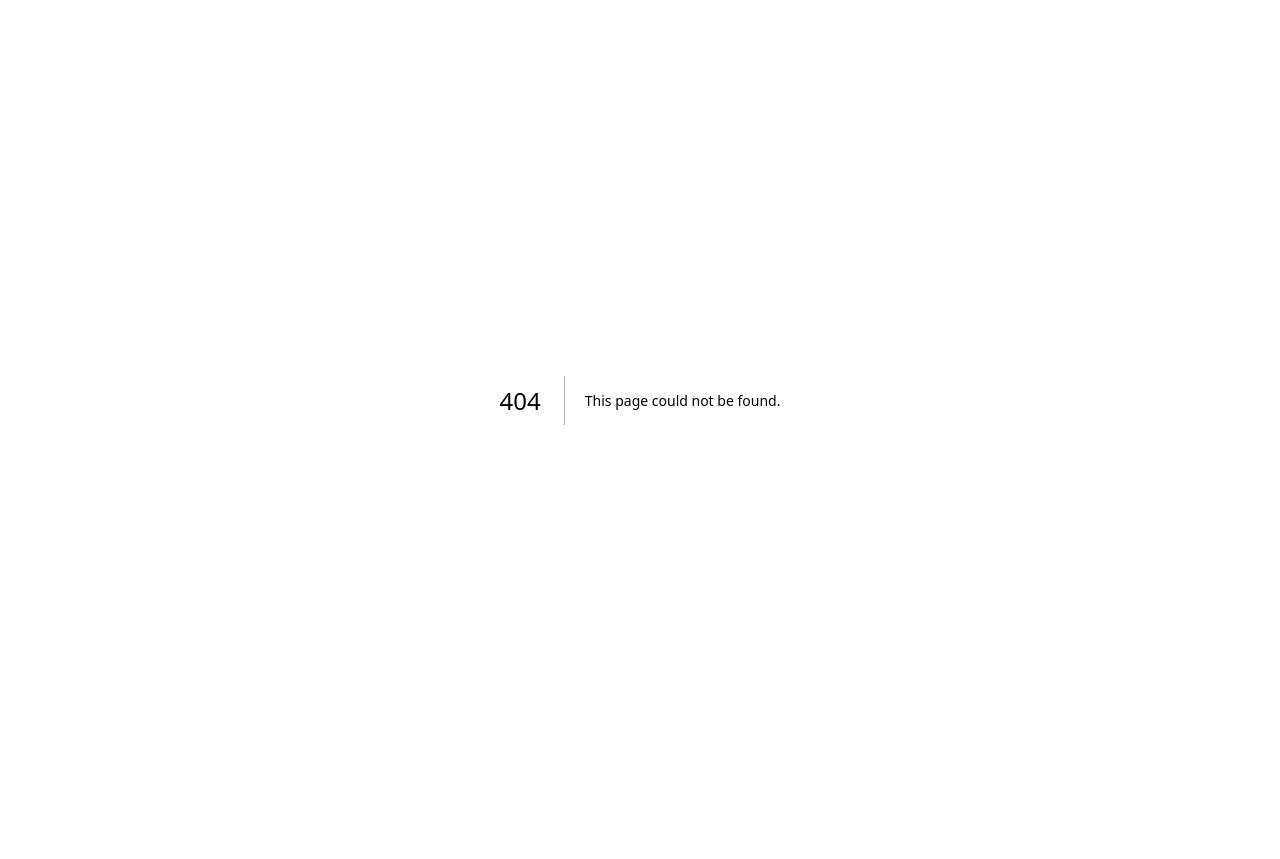
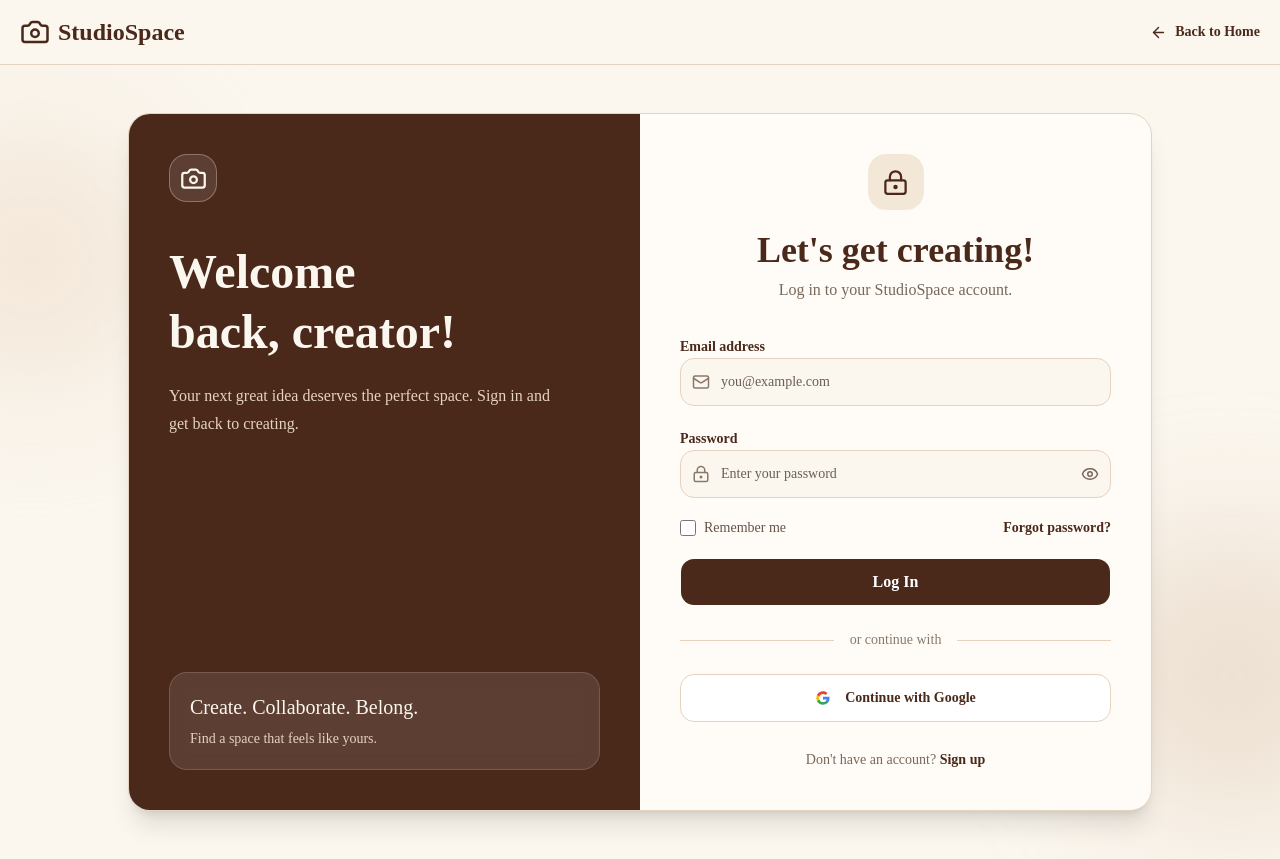
Before and after one commit to nujhattarannum/StudioSpace-Client, a Next.js app: page /login in a window 1280 px wide. Before the commit this address had no page. Before the commit the page ends 800 px from the top, so only its background shows below. Built offline with nearby package versions, Linux system fonts and the light colour scheme.

Commit message:
feat: create the login page

```diff
--- /dev/null
+++ b/src/app/login/page.tsx
@@ -0,0 +1,273 @@
+"use client";
+
+import { useState } from "react";
+import Link from "next/link";
+import {
+  ArrowLeft,
+  Camera,
+  Eye,
+  EyeOff,
+  LockKeyhole,
+  Mail,
+} from "lucide-react";
+
+import { Button } from "@/components/ui/button";
+import { Input } from "@/components/ui/input";
+
+export default function LoginPage() {
+  const [showPassword, setShowPassword] = useState(false);
+
+  return (
+    <main className="min-h-screen bg-[#FBF6EE]">
+      {/* Header */}
+      <header className="border-b border-[#E5D3C0] bg-[#FBF6EE]">
+        <div className="mx-auto flex max-w-7xl items-center justify-between px-5 py-4">
+          <Link
+            href="/"
+            className="flex items-center gap-2 text-[#4A291B]"
+          >
+            <Camera size={30} />
+
+            <span className="brand-font text-2xl font-bold">
+              StudioSpace
+            </span>
+          </Link>
+
+          <Link
+            href="/"
+            className="flex items-center gap-2 text-sm font-semibold text-[#4A291B] hover:underline"
+          >
+            <ArrowLeft size={17} />
+            Back to Home
+          </Link>
+        </div>
+      </header>
+
+      {/* Login content */}
+      <section className="relative flex min-h-[calc(100vh-80px)] items-center justify-center overflow-hidden px-4 py-12">
+        {/* Decorative background shapes */}
+        <div className="absolute -left-24 top-16 h-64 w-64 rounded-full bg-[#F3E7D8] blur-3xl" />
+
+        <div className="absolute -right-24 bottom-10 h-72 w-72 rounded-full bg-[#E5D3C0]/60 blur-3xl" />
+
+        <div className="relative grid w-full max-w-5xl overflow-hidden rounded-3xl border border-[#E5D3C0] bg-[#FFFCF7] shadow-xl md:grid-cols-2">
+          {/* Left side */}
+          <div className="relative hidden min-h-[600px] flex-col justify-between overflow-hidden bg-[#4A291B] p-10 text-[#FBF6EE] md:flex">
+            <div className="absolute inset-0 bg-[radial-gradient(ellipse_at_top_right,_var(--tw-gradient-stops))] from-[#8A6650] via-[#4A291B] to-[#2C221E]" />
+
+            <div className="relative">
+              <div className="flex h-12 w-12 items-center justify-center rounded-2xl border border-[#D8C7B6]/40 bg-white/10">
+                <Camera size={27} />
+              </div>
+
+              <h1 className="brand-font mt-10 text-5xl font-bold leading-tight">
+                Welcome
+                <br />
+                back, creator!
+              </h1>
+
+              <p className="mt-5 max-w-sm leading-7 text-[#E5D3C0]">
+                Your next great idea deserves the
+                perfect space. Sign in and get back
+                to creating.
+              </p>
+            </div>
+
+            <div className="relative rounded-2xl border border-white/15 bg-white/10 p-5 backdrop-blur-sm">
+              <p className="brand-font text-xl">
+                Create. Collaborate. Belong.
+              </p>
+
+              <p className="mt-2 text-sm text-[#E5D3C0]">
+                Find a space that feels like yours.
+              </p>
+            </div>
+          </div>
+
+          {/* Right side */}
+          <div className="flex items-center justify-center p-6 sm:p-10">
+            <div className="w-full max-w-md">
+              <div className="mb-8 text-center">
+                <div className="mx-auto flex h-14 w-14 items-center justify-center rounded-2xl bg-[#F3E7D8] text-[#4A291B]">
+                  <LockKeyhole size={27} />
+                </div>
+
+                <h2 className="brand-font mt-5 text-3xl font-bold text-[#4A291B] sm:text-4xl">
+                  Let&apos;s get creating!
+                </h2>
+
+                <p className="mt-2 text-[#78675B]">
+                  Log in to your StudioSpace account.
+                </p>
+              </div>
+
+              <form
+                className="space-y-5"
+                onSubmit={(e) => {
+                  e.preventDefault();
+                  // Connect your authentication API here.
+                }}
+              >
+                {/* Email */}
+                <div className="space-y-2">
+                  <label
+                    htmlFor="email"
+                    className="text-sm font-bold text-[#4A291B]"
+                  >
+                    Email address
+                  </label>
+
+                  <div className="relative">
+                    <Mail
+                      size={18}
+                      className="absolute left-3 top-1/2 -translate-y-1/2 text-[#8A796B]"
+                    />
+
+                    <Input
+                      id="email"
+                      name="email"
+                      type="email"
+                      placeholder="you@example.com"
+                      autoComplete="email"
+                      required
+                      className="h-12 rounded-xl border-[#E5D3C0] bg-[#FBF6EE] pl-10 text-[#2C221E] focus-visible:ring-[#4A291B]"
+                    />
+                  </div>
+                </div>
+
+                {/* Password */}
+                <div className="space-y-2">
+                  <label
+                    htmlFor="password"
+                    className="text-sm font-bold text-[#4A291B]"
+                  >
+                    Password
+                  </label>
+
+                  <div className="relative">
+                    <LockKeyhole
+                      size={18}
+                      className="absolute left-3 top-1/2 -translate-y-1/2 text-[#8A796B]"
+                    />
+
+                    <Input
+                      id="password"
+                      name="password"
+                      type={showPassword ? "text" : "password"}
+                      placeholder="Enter your password"
+                      autoComplete="current-password"
+                      required
+                      className="h-12 rounded-xl border-[#E5D3C0] bg-[#FBF6EE] pl-10 pr-12 text-[#2C221E] focus-visible:ring-[#4A291B]"
+                    />
+
+                    <button
+                      type="button"
+                      aria-label={
+                        showPassword
+                          ? "Hide password"
+                          : "Show password"
+                      }
+                      onClick={() =>
+                        setShowPassword(!showPassword)
+                      }
+                      className="absolute right-3 top-1/2 -translate-y-1/2 text-[#78675B] hover:text-[#4A291B]"
+                    >
+                      {showPassword ? (
+                        <EyeOff size={18} />
+                      ) : (
+                        <Eye size={18} />
+                      )}
+                    </button>
+                  </div>
+                </div>
+
+                {/* Remember and forgot password */}
+                <div className="flex flex-wrap items-center justify-between gap-3 text-sm">
+                  <label className="flex items-center gap-2 text-[#655348]">
+                    <input
+                      type="checkbox"
+                      name="remember"
+                      className="h-4 w-4 accent-[#4A291B]"
+                    />
+                    Remember me
+                  </label>
+
+                  <Link
+                    href="/forgot-password"
+                    className="font-bold text-[#4A291B] hover:underline"
+                  >
+                    Forgot password?
+                  </Link>
+                </div>
+
+                {/* Login button */}
+                <Button
+                  type="submit"
+                  className="h-12 w-full rounded-xl bg-[#4A291B] text-base font-bold text-white hover:bg-[#2C221E]"
+                >
+                  Log In
+                </Button>
+              </form>
+
+              {/* Divider */}
+              <div className="my-6 flex items-center gap-4">
+                <div className="h-px flex-1 bg-[#E5D3C0]" />
+
+                <span className="text-sm text-[#8A796B]">
+                  or continue with
+                </span>
+
+                <div className="h-px flex-1 bg-[#E5D3C0]" />
+              </div>
+
+              {/* Google button */}
+              <Button
+                type="button"
+                variant="outline"
+                onClick={() => {
+                  // Connect Google OAuth here.
+                }}
+                className="h-12 w-full rounded-xl border-[#E5D3C0] bg-white font-bold text-[#4A291B] hover:bg-[#F3E7D8]"
+              >
+                <svg
+                  viewBox="0 0 48 48"
+                  className="mr-2 h-5 w-5"
+                  aria-hidden="true"
+                >
+                  <path
+                    fill="#4285F4"
+                    d="M43.6 24.5c0-1.4-.1-2.8-.4-4.1H24v7.8h11c-.5 2.5-2 4.6-4.2 6v5h6.8c4-3.7 6-8.6 6-14.7Z"
+                  />
+                  <path
+                    fill="#34A853"
+                    d="M24 44c5.5 0 10.1-1.8 13.5-4.8l-6.8-5c-1.9 1.3-4.1 2-6.7 2-5.1 0-9.4-3.4-10.9-8H6.1v5.2C9.5 39.8 16.2 44 24 44Z"
+                  />
+                  <path
+                    fill="#FBBC05"
+                    d="M13.1 28.2a12 12 0 0 1 0-8.4v-5.2H6.1a20 20 0 0 0 0 18.8l7-5.2Z"
+                  />
+                  <path
+                    fill="#EA4335"
+                    d="M24 11.8c3 0 5.7 1 7.8 3.1l5.8-5.8C34.1 5.8 29.5 4 24 4 16.2 4 9.5 8.2 6.1 14.6l7 5.2c1.5-4.6 5.8-8 10.9-8Z"
+                  />
+                </svg>
+
+                Continue with Google
+              </Button>
+
+              <p className="mt-7 text-center text-sm text-[#78675B]">
+                Don&apos;t have an account?{" "}
+                <Link
+                  href="/register"
+                  className="font-extrabold text-[#4A291B] hover:underline"
+                >
+                  Sign up
+                </Link>
+              </p>
+            </div>
+          </div>
+        </div>
+      </section>
+    </main>
+  );
+}
```
